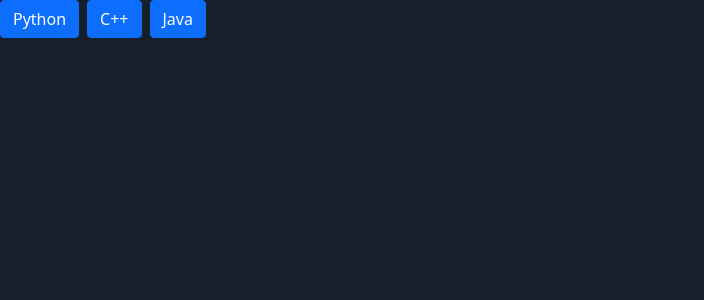
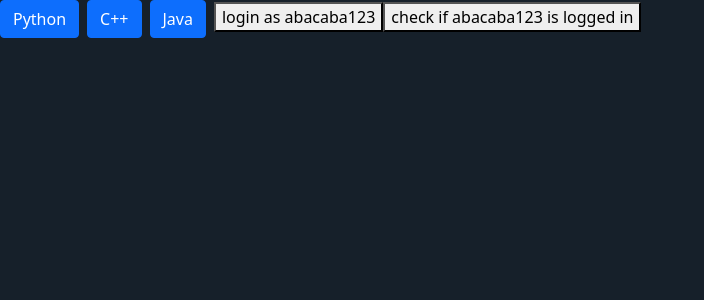
Before and after one commit to Graphcalibur/kfc-orbital-2021, a React (Create React App) app in the folder client/: page /lang in a window 1280 px wide. Shown: the top 300 px of the page, without its empty margins (0-704 px from the left). Built offline with nearby package versions, Linux system fonts and the light colour scheme.

Commit message:
added buttons for logging in

```diff
--- a/client/src/pages/ChooseLanguage/ChooseLanguage.jsx
+++ b/client/src/pages/ChooseLanguage/ChooseLanguage.jsx
@@ -2,10 +2,33 @@ import React from "react";
 import CodeLinkBtn from "./components/CodeLinkBtn.jsx";
 
 const ChooseLanguage = () => {
-    const langs = ["Python", "C++", "Java"];
-    return <div>
-        {langs.map((lang) => <CodeLinkBtn language={lang}/>)}
+  const langs = ["Python", "C++", "Java"];
+  const click = () => {
+    const requestOptions = {
+      method: "POST",
+      headers: { "Content-Type": "application/json" },
+      credentials: "same-origin",
+      body: JSON.stringify({
+        username: "abacaba123",
+        password: "SpeedIAmSpeed",
+      }),
+    };
+
+    fetch("http://localhost:9000/api/authuser", requestOptions);
+  };
+
+  const click2 = () => {
+    fetch("http://localhost:9000/api/user/abacaba123/testauth");
+  };
+  return (
+    <div>
+      {langs.map((lang) => (
+        <CodeLinkBtn language={lang} />
+      ))}
+      <button onClick={click}>login as abacaba123</button>
+      <button onClick={click2}>check if abacaba123 is logged in</button>
     </div>
-}
+  );
+};
 
 export default ChooseLanguage;
```
